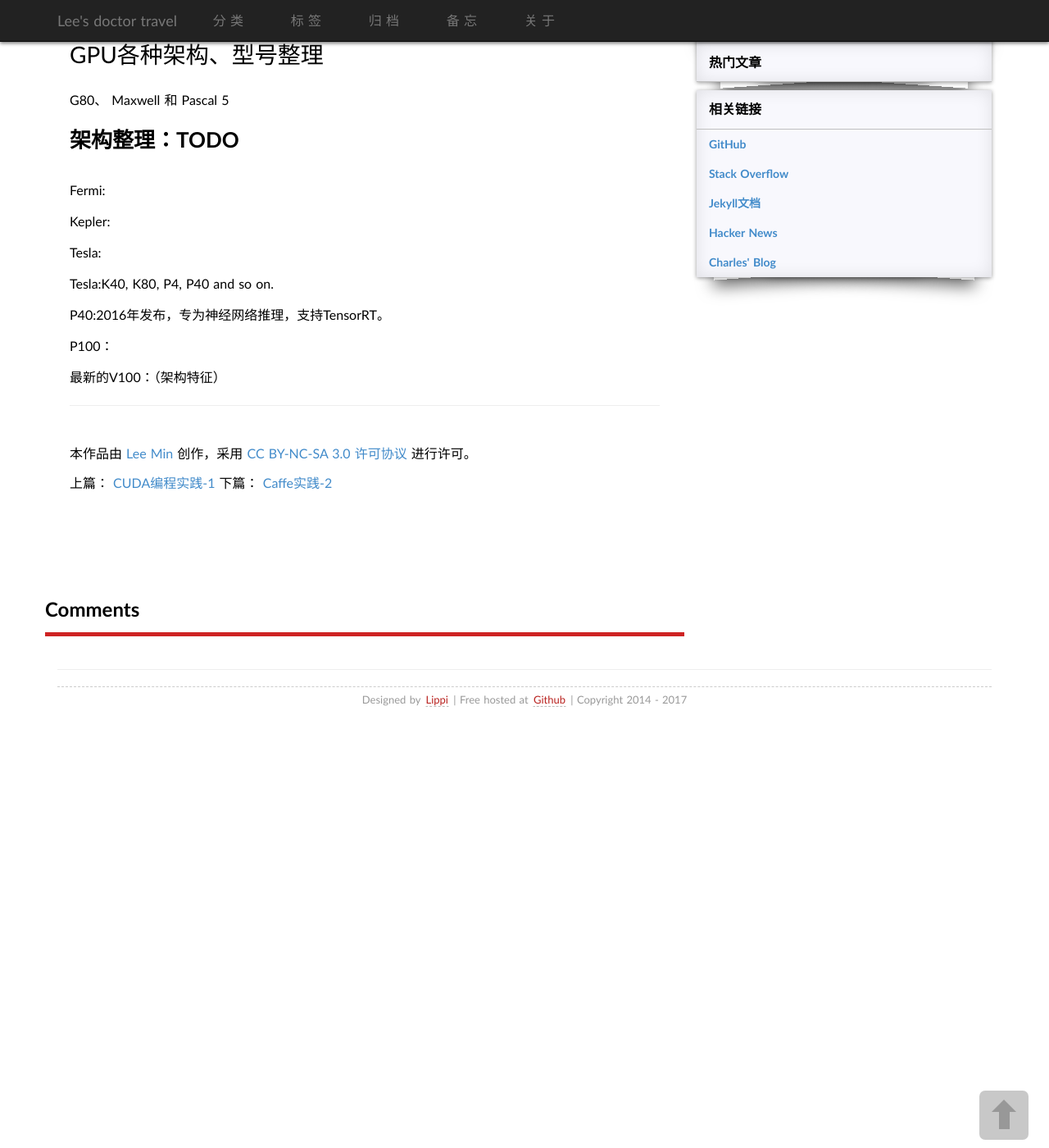
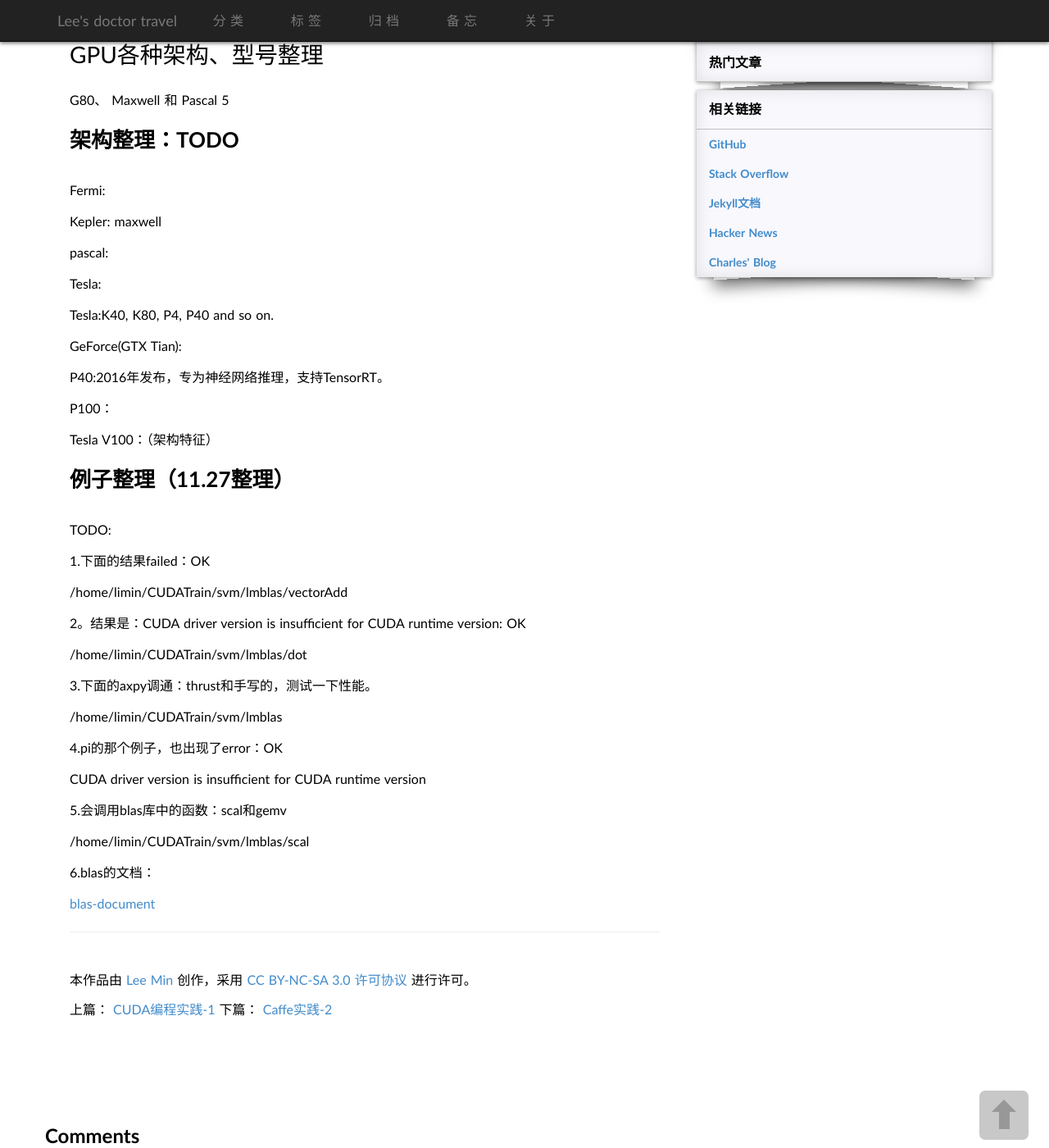
Before and after one commit to limin2015/limin2015.github.io, a Jekyll site: the page built from _posts/2017-03-01-CUDA-intro.md, in a window 1280 px wide and 1400 px high, scrolled down 622 px. Shown: the whole window at 82% size. Built offline with Jekyll 4.4.1, drawn with Linux system fonts in a browser that asks for light colours; some web fonts are replaced; comment, search, counter and statistics services are not loaded.

Commit message:
learning-cuda

```diff
--- a/_posts/2017-03-01-CUDA-intro.md
+++ b/_posts/2017-03-01-CUDA-intro.md
@@ -47,13 +47,53 @@ G80、 Maxwell 和 Pascal 5
 Fermi:
 
 Kepler:
+maxwell
+
+pascal:
 
 Tesla:
 
 Tesla:K40, K80, P4, P40 and so on.
 
+GeForce(GTX Tian):
+
+
 P40:2016年发布，专为神经网络推理，支持TensorRT。
 
 P100：
 
-最新的V100：（架构特征）
+
+Tesla V100：（架构特征）
+
+
+
+## 例子整理（11.27整理）
+
+
+TODO:
+
+1.下面的结果failed：OK
+
+/home/limin/CUDATrain/svm/lmblas/vectorAdd
+
+2。结果是：CUDA driver version is insufficient for CUDA runtime version: OK
+
+/home/limin/CUDATrain/svm/lmblas/dot
+
+3.下面的axpy调通：thrust和手写的，测试一下性能。
+
+/home/limin/CUDATrain/svm/lmblas
+
+4.pi的那个例子，也出现了error：OK
+
+CUDA driver version is insufficient for CUDA runtime version
+
+
+
+5.会调用blas库中的函数：scal和gemv
+
+/home/limin/CUDATrain/svm/lmblas/scal
+
+6.blas的文档：
+
+[blas-document](http://docs.nvidia.com/cuda/cublas/#examples)
```
Also changed, not shown: _posts/2017-11-17-CUDA-perf.md (+9 -0 lines), _posts/2017-11-27-CUDA-thrust.md (added, +15 -0 lines).
